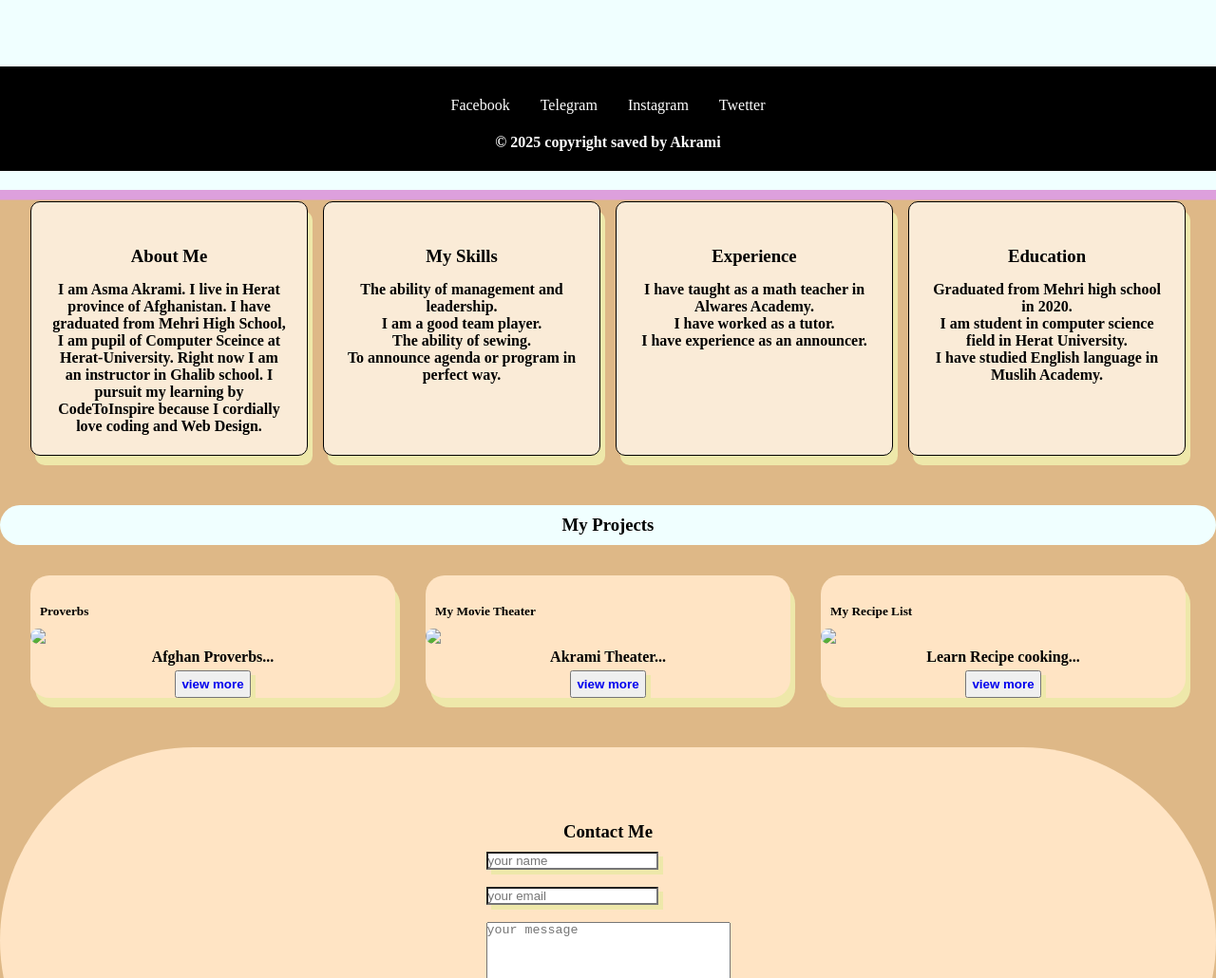
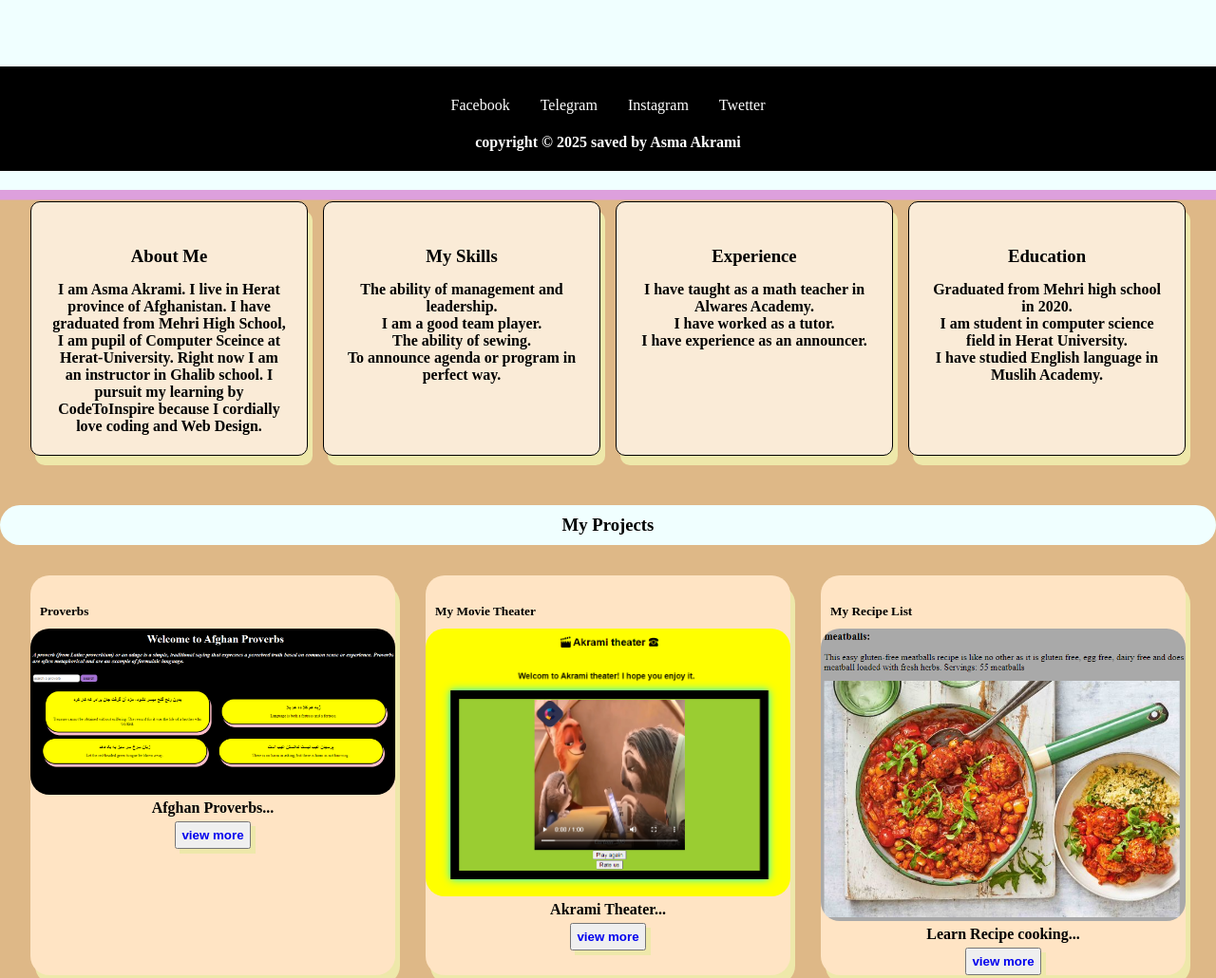
Before and after one commit to Akrami110/My-Portfolio, a plain HTML site: page index.html in a window 1280 px wide. Shown: the part 620-1650 px from the top of the page at 95% size. Drawn offline with Linux system fonts and the light colour scheme; files that its build step writes are made by us from their sources.

Commit message:
Update index.html

```diff
--- a/index.html
+++ b/index.html
@@ -6,7 +6,7 @@
     <meta http-equiv="X-UA-Compatible" content="IE=edge">
     <meta name="viewport" content="width=device-width, initial-scale=1.0">
     <title>My Portfolio</title>
-    <link rel="stylesheet" href="css/style.css">
+    <link rel="stylesheet" href="style.css">
 </head>
 <body>
     <Main>
@@ -48,19 +48,19 @@
             <div class="pro-container">
                 <div class="pro-item">
                     <h5>Proverbs</h5>
-                    <img src="../images/proverb.png">
+                    <img src="proverb.png">
                     <p>Afghan Proverbs...</p>
                     <button><a href="https://akrami110.github.io/Afghan-proverbs/">view more</a></button>
                 </div>
                 <div class="pro-item">
                     <h5>My Movie Theater</h5>
-                    <img src="../images/movie.png">
+                    <img src="movie.png">
                     <p>Akrami Theater...</p>
                     <button><a href="https://akrami110.github.io/Akrami-theater/">view more</a></button>
                 </div>
                 <div class="pro-item">
                     <h5>My Recipe List</h5>
-                    <img src="../images/recipe.png">
+                    <img src="recipe.png">
                     <p>Learn Recipe cooking...</p>
                     <button><a href="https://akrami110.github.io/Recipe-Book/">view more</a></button>
                 </div>
@@ -88,7 +88,7 @@
                 <li><a href="#//https//www.instagram.com">Instagram</a></li>
                 <li><a href="#//https//www.x.com">Twetter</a></li>
             </ul>
-            <p id="foot">© 2025 copyright saved by Akrami</p>
+            <p id="foot">copyright © 2025 saved by Asma Akrami</p>
         </div>
     </footer>
 </body>
```
